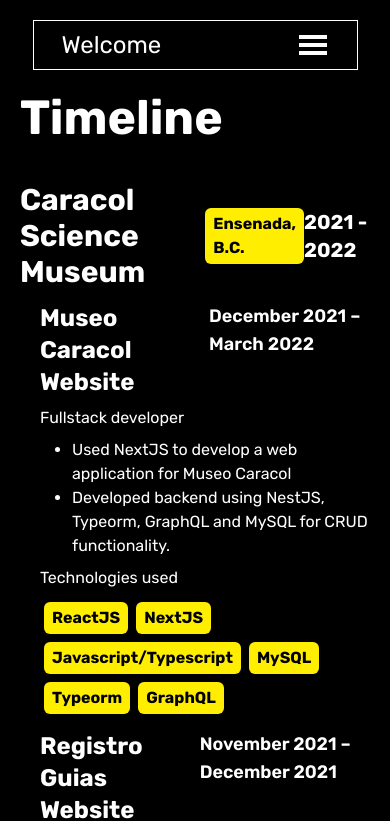
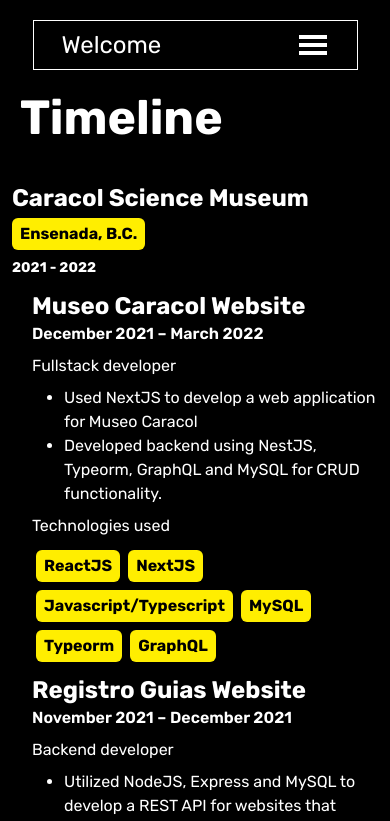
Before and after one commit to yorch-JMG/portfolio, a Next.js app: page /timeline in a window 390 px wide. Shown: the top 821 px of the page. Built offline with nearby package versions, Linux system fonts and the light colour scheme.

Commit message:
timeline page responsive

```diff
--- a/pages/timeline.js
+++ b/pages/timeline.js
@@ -1,5 +1,5 @@
 import {Navbars} from '../components/navbars';
-import {timelineObjects} from '../components/timelineObj'
+import {timelineObjects} from '../components/timelineObj';
 
 export default function Timeline() {
   return (
@@ -8,33 +8,33 @@ export default function Timeline() {
       <h1 className="text-base-text-color text-5xl font-bold px-5 pt-6">
         Timeline
       </h1>
-      <div className="w-full px-5">
+      <div className="w-full px-3 md:px-5">
         {timelineObjects.map(timelineObject => {
           return (
             <>
               <div>
-                <div className="flex justify-between pt-10 align-middle items-center">
-                  <div className="flex space-x-3 items-center">
-                    <h1 className="text-base-text-color font-bold text-3xl">
+						<div className="flex flex-col md:flex-row pt-10 md:justify-between md:align-middle md:items-center">
+                  <div className="flex flex-col md:justify-between">
+                    <h1 className="text-base-text-color font-bold flex-wrap text-2xl md:text-3xl pb-1 md:pb-0">
                       {timelineObject.title}
                     </h1>
-                    <h2 className="text-background bg-harder-text-color font-bold p-1 px-2 rounded-md">
+                    <h2 className="text-background bg-harder-text-color font-bold p-1 px-2 rounded-md w-fit">
                       {timelineObject.location}
                     </h2>
                   </div>
-                  <h2 className="text-base-text-color font-bold text-xl">
+                  <h2 className="text-base-text-color font-bold text-sm py-1 md:pt-0 md:text-xl pt-2">
                     {timelineObject.date}
                   </h2>
                 </div>
                 <div>
                   {timelineObject.projects.map(project => {
                     return (
-                      <div className="pl-5 pt-3">
-                        <div className="flex justify-between">
+                      <div className="pl-5 pt-2 md:pt-3">
+                        <div className="flex flex-col md:flex-row justify-between">
                           <h1 className="text-base-text-color font-bold text-2xl">
                             {project.name}
                           </h1>
-                          <h2 className="text-base-text-color font-semibold text-lg">
+                          <h2 className="text-base-text-color font-semibold md:text-lg">
                             {project.date}
                           </h2>
                         </div>
```
